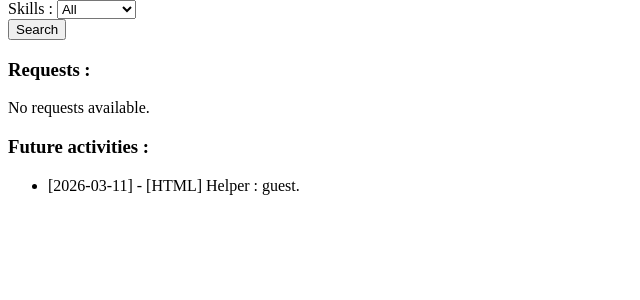
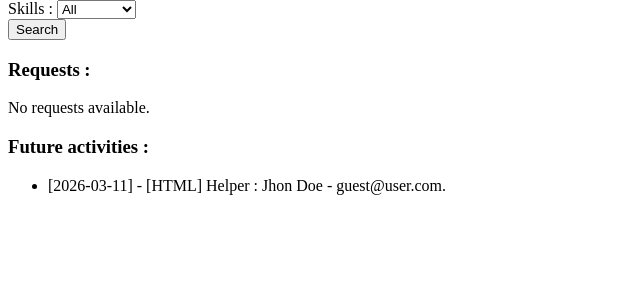
Before and after one commit to KMorere/django-eval, a Django app: page /skills/ in a window 1280 px wide. Shown: the part 58-358 px from the top of the page, without its empty margins (0-640 px from the left). Run offline with Django 5.2, Linux system fonts and the light colour scheme; a user stored in the database is signed in; data comes from the database, SQL or seed files in the repository; both versions use the stored data as it was after the commit.

Commit message:
Added detailed user information when connected.

```diff
--- a/src/skills/models.py
+++ b/src/skills/models.py
@@ -41,6 +41,12 @@ class Profile(models.Model):
     def __str__(self):
         return self.user.username + " " + [skill.__str__() for skill in self.skills.all()].__str__()
 
+    def get_user(self):
+        """
+        Get the information of a user.
+        """
+        return self.user.first_name + " " + self.user.last_name + " - " + self.user.email
+
 
 class Request(models.Model):
     """
@@ -78,6 +84,14 @@ class Activity(models.Model):
         return (f"[{self.activity_date}] - [{self.request.needed_skill}]" +
                 f"\n\tHelper : {self.helper.user.username}.")
 
+    def get_activity(self):
+        """
+        Display the activity in details.
+        :return:
+        """
+        return (f"[{self.activity_date}] - [{self.request.needed_skill}]" +
+                f"\n\tHelper : {self.helper.get_user()}.")
+
     @staticmethod
     def display_activities(request):
         """
--- a/src/skills/templates/skills/home.html
+++ b/src/skills/templates/skills/home.html
@@ -15,7 +15,11 @@
         {% for r in requests %}
         {% if r.author.user is not user %}
             <li style="display: flex;">
-                <a>{{r}}</a>
+                {% if user.is_authenticated %}
+                    <a>{{r.author.get_user}}</a>
+                {% else %}
+                    <a>{{r}}</a>
+                {% endif %}
                 <form method="post" style="margin-left: 8px;">
                     {% csrf_token %}
                     <input type="hidden" name="request_id" value="{{r.id}}">
@@ -35,9 +39,15 @@
 {% if activities %}
     <ul>
         {% for a in activities %}
-            <li><a>
-                {{a}}
-            </a></li>
+            {% if user.is_authenticated %}
+                <li><a>
+                    {{a.get_activity}}
+                </a></li>
+            {% else %}
+                <li><a>
+                    {{a}}
+                </a></li>
+            {% endif %}
         {% endfor %}
     </ul>
 {% else %}
```
Also changed, not shown: src/db.sqlite3.
